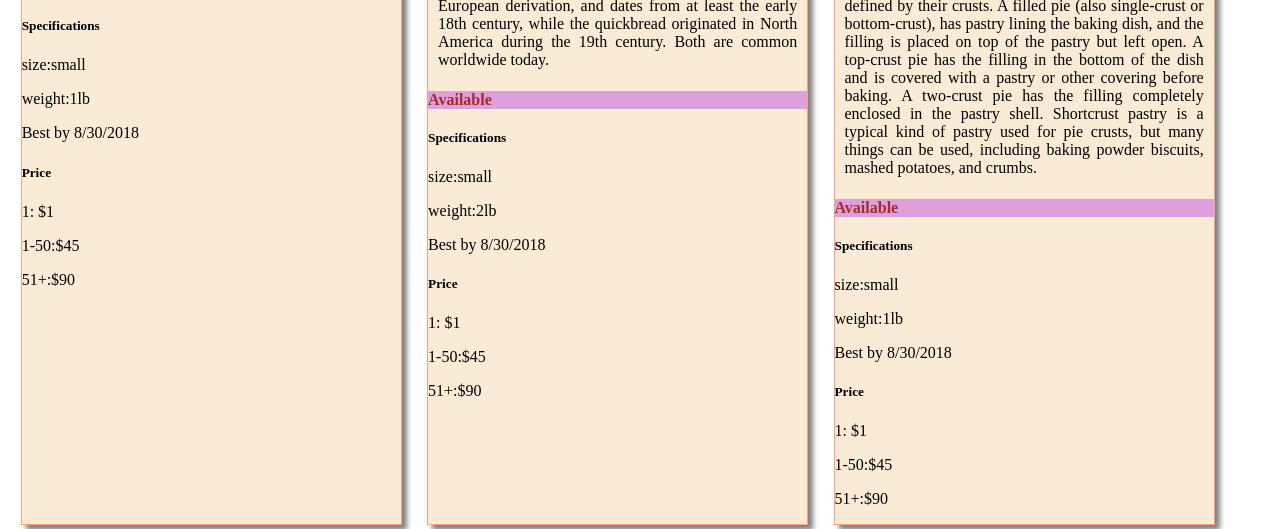
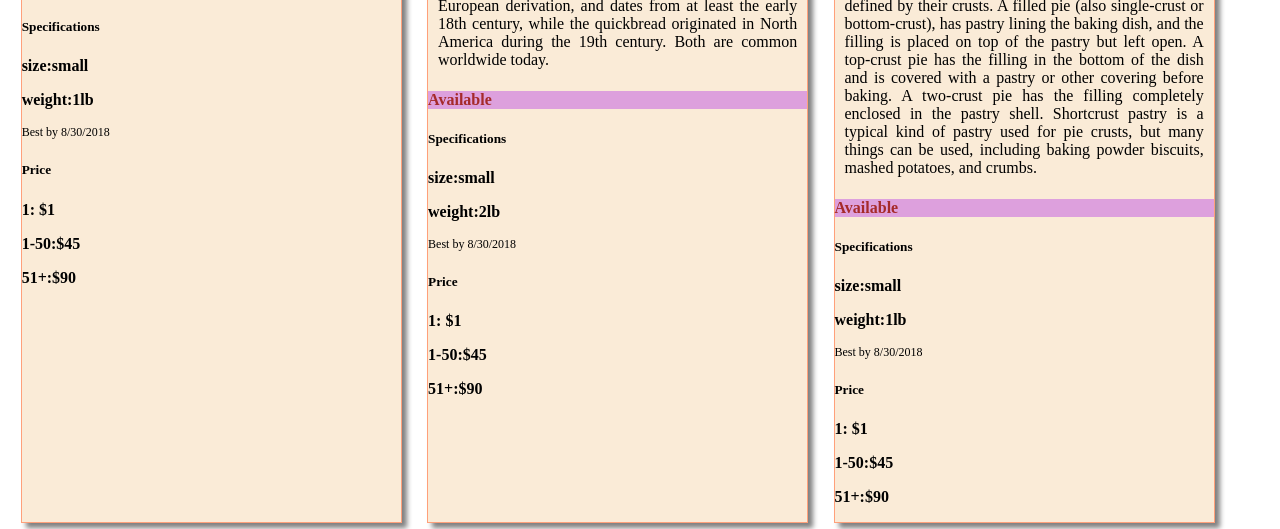
Before and after one commit to ripalpate/Baking-productCards, a plain HTML site: page index.html in a window 1280 px wide. Shown: the part 386-915 px from the top of the page. Drawn offline with Linux system fonts and the light colour scheme.

Commit message:
added changes to css

```diff
--- a/main.css
+++ b/main.css
@@ -1,4 +1,6 @@
-
+* {
+    box-sizing: content-box;
+}
 .product_container {
     display: flex;
     flex-direction: row;
@@ -33,7 +35,9 @@
     background-color: plum;
     color:brown
 }
-.product_spec, product_price {
+.product_sw, .product_qty {
     font-weight: bold;
-    margin-top: 0;
 }
+.product_footer {
+    font-size: 12px;
+}
```
